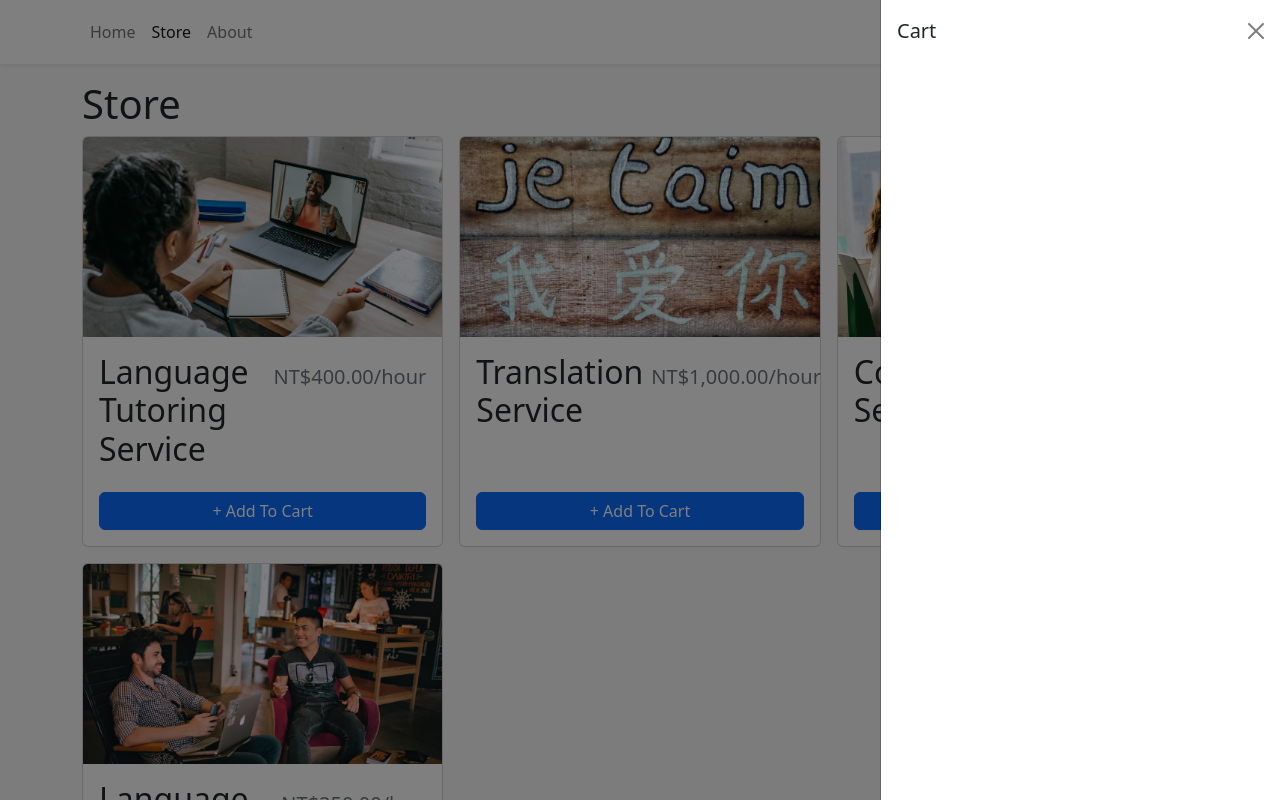
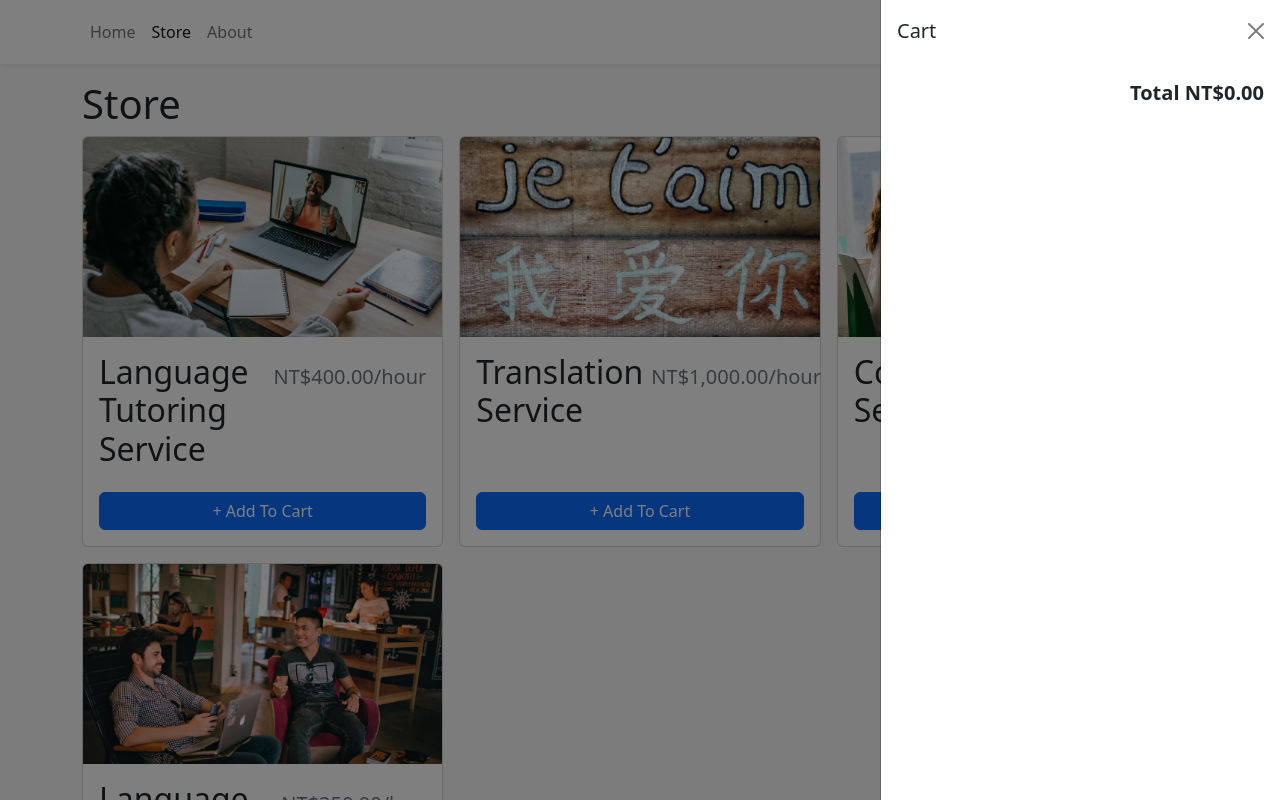
Before and after one commit to RokkuRock/brand-website, a React (Vite) app: page /store in a window 1280 px wide. Both pictures are taken after a click on the button 1174 px from the left and 32 px from the top of the page. Shown: the top 800 px of the page. Built offline with nearby package versions, Linux system fonts and the light colour scheme.

Commit message:
Add and import totalPrice-counting function and format

```diff
--- a/src/components/ShoppingCart.tsx
+++ b/src/components/ShoppingCart.tsx
@@ -1,6 +1,8 @@
 import { Offcanvas, Stack } from "react-bootstrap";
 import { useShoppingCart } from "../context/ShoppingCartContext";
+import { formatCurrency } from "../utilities/formatCurrency";
 import { CartItem } from "./CartItem";
+import storeItems from "../data/items.json"
 
 type ShoppingCartProps = {
     isOpen: boolean
@@ -18,6 +20,13 @@
                 {cartItems.map(item => (
                 <CartItem key={item.id} {...item} />
                 ))}
+                <div className="ms-auto fw-bold fs-5">
+                    Total {formatCurrency(cartItems.reduce((total, cartItem) => {
+                         const item = storeItems.find (i => i.id === cartItem.id)
+                         return total + (item?.price || 0) * cartItem.quantity
+                    }, 0)
+                 )}
+                </div>
             </Stack>
         </Offcanvas.Body>
     </Offcanvas>
```
